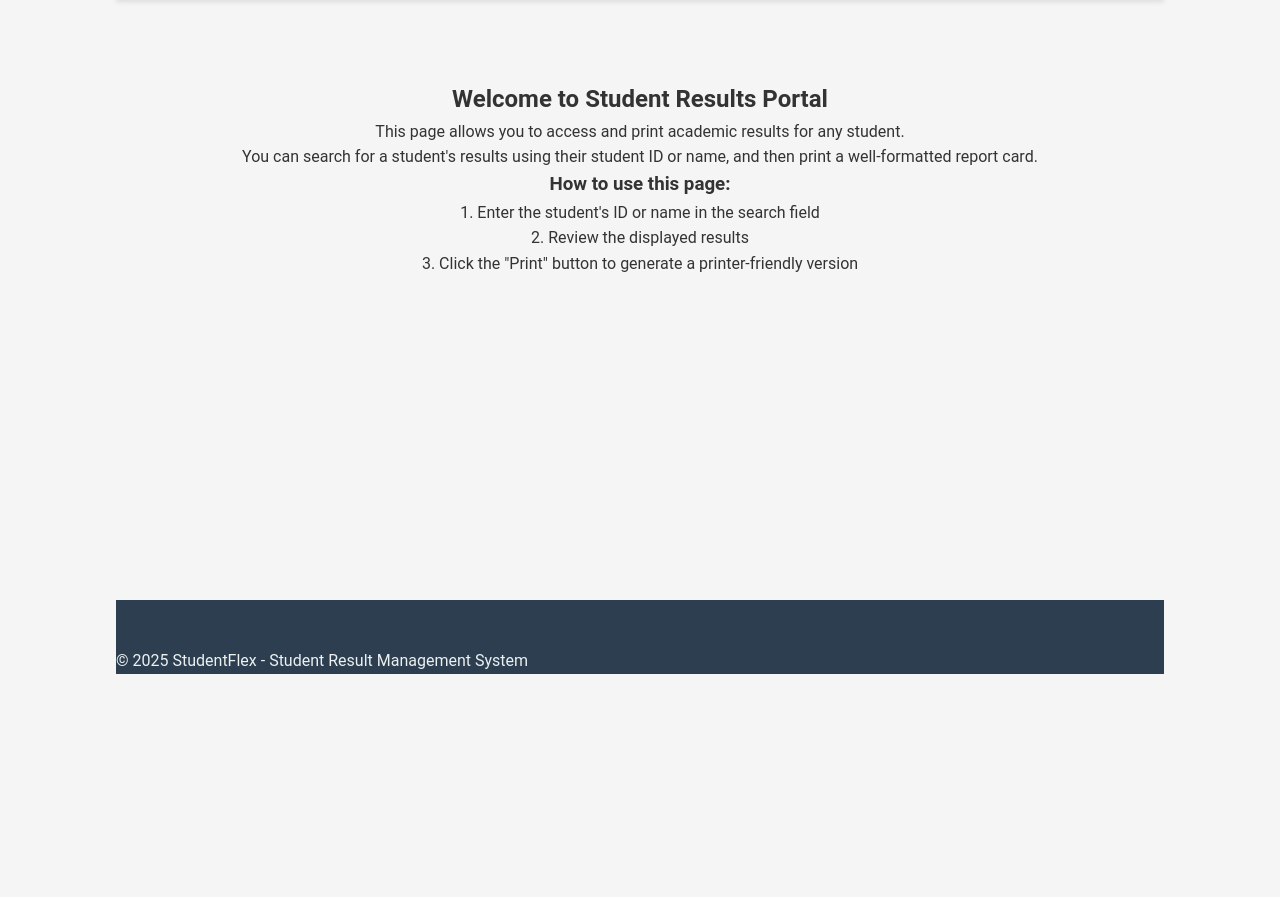
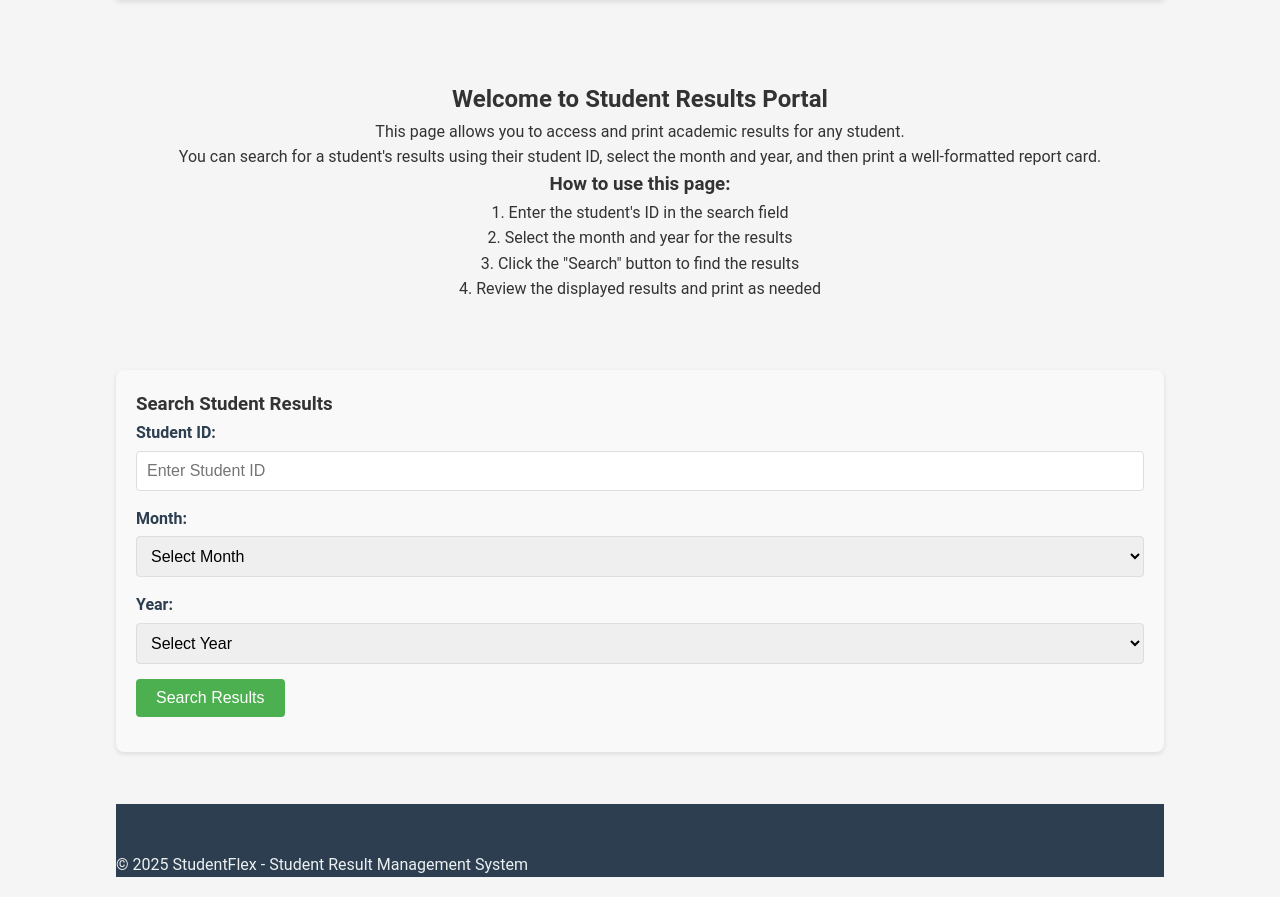
Before and after one commit to hamzatarifturing/studentflex, a PHP site: page /print-students-results.php in a window 1280 px wide. Shown: the part 103-1000 px from the top of the page. Before the commit the page ends 777 px from the top, so only its background shows below. Run offline with PHP 8.4, Linux system fonts and the light colour scheme.

Commit message:
Conversation 6A - Interaction 2 - Model Selected: B
This commit includes the front-end implementation of the form which will be used for results fetching in future

```diff
--- a/print-students-results.php
+++ b/print-students-results.php
@@ -5,6 +5,51 @@
     <meta name="viewport" content="width=device-width, initial-scale=1.0">
     <title>Print Student Results - StudentFlex</title>
     <link rel="stylesheet" href="assets/css/styles.css">
+    <style>
+        .search-section {
+            background-color: #f9f9f9;
+            padding: 20px;
+            border-radius: 8px;
+            margin: 20px 0;
+            box-shadow: 0 2px 5px rgba(0,0,0,0.1);
+        }
+
+        .form-group {
+            margin-bottom: 15px;
+        }
+
+        .form-group label {
+            display: block;
+            margin-bottom: 5px;
+            font-weight: bold;
+        }
+
+        .form-group input[type="text"],
+        .form-group select {
+            width: 100%;
+            padding: 10px;
+            border: 1px solid #ddd;
+            border-radius: 4px;
+            font-size: 16px;
+        }
+
+        .btn {
+            padding: 10px 20px;
+            border: none;
+            border-radius: 4px;
+            cursor: pointer;
+            font-size: 16px;
+        }
+
+        .btn-primary {
+            background-color: #4CAF50;
+            color: white;
+        }
+
+        .btn-primary:hover {
+            background-color: #45a049;
+        }
+    </style>
 </head>
 <body>
     <div class="container">
@@ -13,19 +58,63 @@
         </header>
 
         <main>
-            <section class="welcome-section">
+        <section class="welcome-section">
                 <h2>Welcome to Student Results Portal</h2>
                 <p>This page allows you to access and print academic results for any student.</p>
-                <p>You can search for a student's results using their student ID or name, and then print a well-formatted report card.</p>
+                <p>You can search for a student's results using their student ID, select the month and year, and then print a well-formatted report card.</p>
                 <div class="info-box">
                     <h3>How to use this page:</h3>
-                    <p>1. Enter the student's ID or name in the search field</p>
-                    <p>2. Review the displayed results</p>
-                    <p>3. Click the "Print" button to generate a printer-friendly version</p>
+                    <p>1. Enter the student's ID in the search field</p>
+                    <p>2. Select the month and year for the results</p>
+                    <p>3. Click the "Search" button to find the results</p>
+                    <p>4. Review the displayed results and print as needed</p>
                 </div>
             </section>
 
-            <!-- Search and results functionality will be added in future updates -->
+            <section class="search-section">
+                <h3>Search Student Results</h3>
+                <form id="resultSearchForm" method="post" action="">
+                    <div class="form-group">
+                        <label for="studentId">Student ID:</label>
+                        <input type="text" id="studentId" name="studentId" placeholder="Enter Student ID" required>
+                    </div>
+
+                    <div class="form-group">
+                        <label for="resultMonth">Month:</label>
+                        <select id="resultMonth" name="resultMonth" required>
+                            <option value="">Select Month</option>
+                            <option value="January">January</option>
+                            <option value="February">February</option>
+                            <option value="March">March</option>
+                            <option value="April">April</option>
+                            <option value="May">May</option>
+                            <option value="June">June</option>
+                            <option value="July">July</option>
+                            <option value="August">August</option>
+                            <option value="September">September</option>
+                            <option value="October">October</option>
+                            <option value="November">November</option>
+                            <option value="December">December</option>
+                        </select>
+                    </div>
+
+                    <div class="form-group">
+                        <label for="resultYear">Year:</label>
+                        <select id="resultYear" name="resultYear" required>
+                            <option value="">Select Year</option>
+                            <option value="2023">2023</option>
+                            <option value="2024">2024</option>
+                            <option value="2025">2025</option>
+                        </select>
+                    </div>
+
+                    <div class="form-group">
+                        <button type="submit" class="btn btn-primary">Search Results</button>
+                    </div>
+                </form>
+            </section>
+
+            <!-- Results display will be added in future updates -->
 
         </main>
 
```
